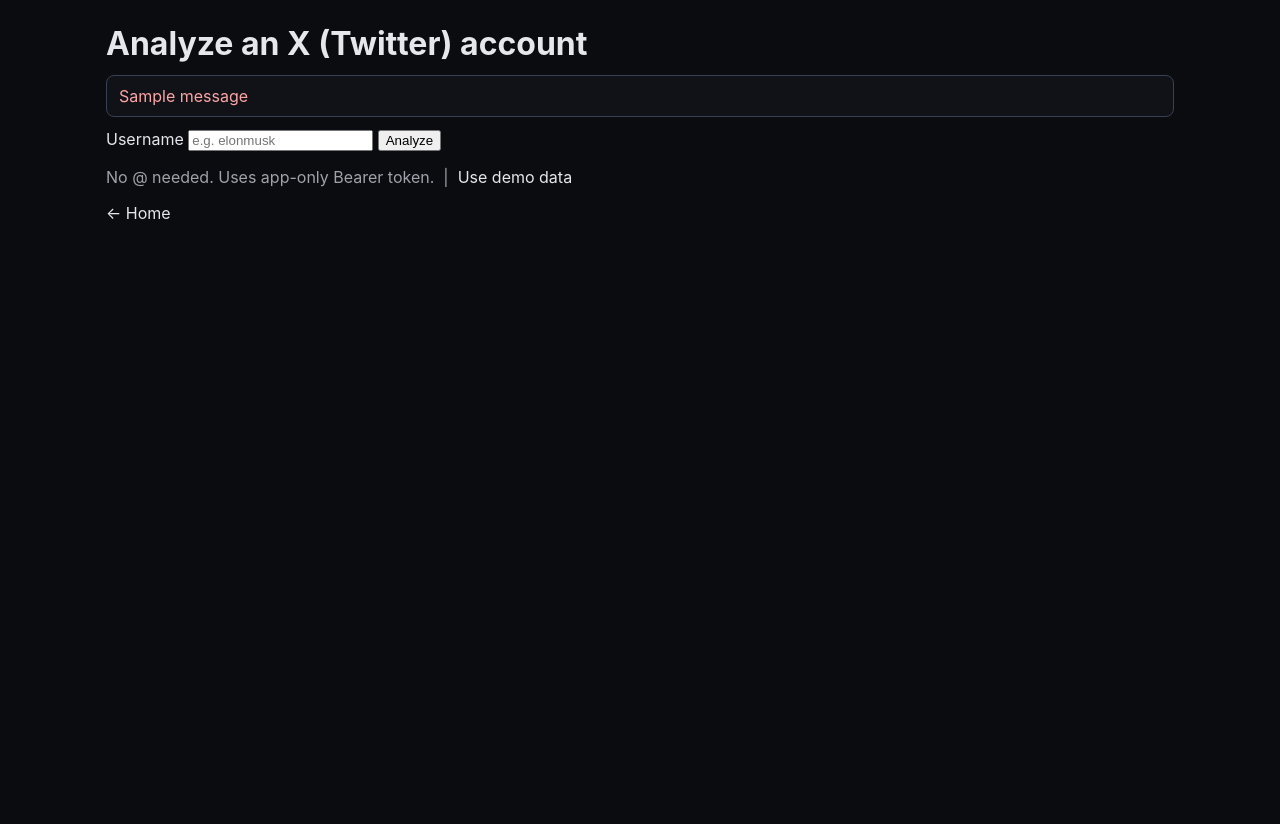
After one commit to manasajayasri/social-media-analytics, a Flask app: page /x/form in a window 1280 px wide. The commit adds this page. Run offline with Flask 3, Linux system fonts and the light colour scheme; one stand-in notice (Sample message) is shown.

Commit message:
Add X (Twitter) dashboard and integration
Introduces X (Twitter) dashboard functionality, including new routes, templates, and styles for analyzing Twitter accounts. Adds twitter_client.py for API interaction and caching, demo data files, and updates index page navigation. Also improves flash message styling.

```diff
--- a/app.py
+++ b/app.py
@@ -1,9 +1,16 @@
 # app.py
 import os
+import time
+import pandas as pd
+import requests
 from flask import Flask, render_template, request, redirect, url_for, flash
 from dotenv import load_dotenv
-from youtube_client import get_youtube_client, get_channel_stats, get_video_ids, get_video_details
-import pandas as pd
+
+from youtube_client import (
+    get_youtube_client, get_channel_stats, get_video_ids, get_video_details
+)
+
+from twitter_client import get_user_by_username, get_user_tweets
 
 load_dotenv()
 app = Flask(__name__)
@@ -13,6 +20,7 @@
 def index():
     return render_template("index.html")
 
+# ---------------- YouTube ----------------
 @app.route("/youtube/form")
 def youtube_form():
     return render_template("youtube_form.html")
@@ -33,11 +41,9 @@
         video_ids = get_video_ids(yt, ch["uploads_playlist_id"], max_results=150)
         df = get_video_details(yt, video_ids)
 
-        # sort and prep
         df = df.sort_values("views", ascending=False).reset_index(drop=True)
         top10 = df.head(10)
 
-        # views-over-time line chart
         df_time = df.copy()
         df_time["published_at"] = pd.to_datetime(df_time["published_at"], errors="coerce")
         df_time = df_time.dropna(subset=["published_at"]).sort_values("published_at")
@@ -57,5 +63,84 @@
         flash(f"Error: {e}")
         return redirect(url_for("youtube_form"))
 
+# ---------------- X (Twitter) ----------------
+@app.route("/x/form")
+def x_form():
+    return render_template("x_form.html")
+
+@app.route("/x/process", methods=["POST"])
+def x_process():
+    username = request.form.get("username", "").strip().lstrip("@")
+    if not username:
+        flash("Please enter a username")
+        return redirect(url_for("x_form"))
+    try:
+        u = get_user_by_username(username)
+        if not u:
+            flash("User not found")
+            return redirect(url_for("x_form"))
+
+        user = {
+            "id": u["id"],
+            "name": u.get("name", username),
+            "username": u.get("username", username),
+            "avatar": u.get("profile_image_url", ""),
+            "desc": u.get("description", ""),
+            "followers": u.get("public_metrics", {}).get("followers_count", 0),
+            "following": u.get("public_metrics", {}).get("following_count", 0),
+            "tweet_count": u.get("public_metrics", {}).get("tweet_count", 0),
+            "listed_count": u.get("public_metrics", {}).get("listed_count", 0),
+        }
+
+        df = get_user_tweets(user["id"], max_results=50)
+        if df.empty:
+            flash("No tweets available or rate-limited. Try again later.")
+            return redirect(url_for("x_form"))
+
+        df = df.sort_values("likes", ascending=False).reset_index(drop=True)
+
+        top10 = df.head(10)
+        chart_labels = top10["text"].str.slice(0, 80).tolist()
+        chart_values = top10["likes"].tolist()
+
+        df_time = df.copy()
+        df_time["created_at"] = pd.to_datetime(df_time["created_at"], errors="coerce")
+        df_time = df_time.dropna(subset=["created_at"]).sort_values("created_at")
+        chart2_dates = df_time["created_at"].dt.strftime("%Y-%m-%d").tolist()
+        chart2_values = df_time["likes"].tolist()
+
+        return render_template(
+            "x_dashboard.html",
+            user=user,
+            table=df.head(50).to_dict(orient="records"),
+            chart_labels=chart_labels,
+            chart_values=chart_values,
+            chart2_dates=chart2_dates,
+            chart2_values=chart2_values
+        )
+
+    except requests.HTTPError as e:
+        msg = "Rate limited by X. Please try again in a few minutes."
+        try:
+            reset = e.response.headers.get("x-rate-limit-reset") if e.response else None
+            if reset:
+                eta = max(0, int(reset) - int(time.time()))
+                if eta > 0:
+                    mins = eta // 60
+                    msg += f" (~{mins} min)" if mins else f" (~{eta} sec)"
+        except Exception:
+            pass
+        flash(msg)
+        return redirect(url_for("x_form"))
+    except Exception as e:
+        flash(f"Error: {e}")
+        return redirect(url_for("x_form"))
+    except requests.HTTPError as e:
+        msg = "Rate limited by X. Showing cached data if available."
+        flash(msg)
+        return redirect(url_for("x_form"))
+
+
+
 if __name__ == "__main__":
     app.run(debug=False)
--- a/static/style.css
+++ b/static/style.css
@@ -18,6 +18,18 @@
   font-family: Inter, ui-sans-serif, system-ui, Segoe UI, Roboto, Arial;
   background: var(--bg);
   color: var(--fg);
+}
+
+.flash {
+  background: #111217;
+  border: 1px solid #374151;
+  color: #fca5a5;
+  padding: 10px 12px;
+  border-radius: 8px;
+  margin: 12px 0;
+}
+.flash__item + .flash__item {
+  margin-top: 6px;
 }
 
 .container {
--- a/templates/index.html
+++ b/templates/index.html
@@ -9,7 +9,6 @@
       rel="stylesheet"
       href="{{ url_for('static', filename='style.css') }}"
     />
-
   </head>
   <body>
     <div class="container">
@@ -18,6 +17,7 @@
       <a class="btn" href="{{ url_for('youtube_form') }}"
         >YouTube Dashboard →</a
       >
+      <a class="btn" href="{{ url_for('x_form') }}">X (Twitter) Dashboard →</a>
     </div>
   </body>
 </html>
--- /dev/null
+++ b/templates/x_form.html
@@ -0,0 +1,43 @@
+<!DOCTYPE html>
+<html>
+  <head>
+    <meta charset="utf-8" />
+    <meta name="viewport" content="width=device-width, initial-scale=1" />
+    <title>X (Twitter) Form</title>
+    <link
+      rel="stylesheet"
+      href="{{ url_for('static', filename='style.css') }}"
+    />
+  </head>
+  <body>
+    <div class="container">
+      <h1>Analyze an X (Twitter) account</h1>
+
+      {% with messages = get_flashed_messages() %} {% if messages %}
+      <div class="flash">
+        {% for m in messages %}
+        <div class="flash__item">{{ m }}</div>
+        {% endfor %}
+      </div>
+      {% endif %} {% endwith %}
+
+      <form method="post" action="{{ url_for('x_process') }}">
+        <label for="username">Username</label>
+        <input
+          id="username"
+          name="username"
+          placeholder="e.g. elonmusk"
+          required
+        />
+        <button class="btn" type="submit">Analyze</button>
+      </form>
+
+      <p class="muted">
+        No @ needed. Uses app-only Bearer token. &nbsp;|&nbsp;
+        <a href="{{ url_for('x_demo') }}">Use demo data</a>
+      </p>
+
+      <p><a href="{{ url_for('index') }}">← Home</a></p>
+    </div>
+  </body>
+</html>
--- /dev/null
+++ b/twitter_client.py
@@ -0,0 +1,139 @@
+# twitter_client.py
+import os, time, random, json, pathlib
+import requests
+import pandas as pd
+
+BASE = "https://api.x.com/2"
+CACHE_DIR = pathlib.Path("cache")
+CACHE_DIR.mkdir(exist_ok=True)
+
+def _headers():
+    token = os.getenv("X_BEARER_TOKEN")
+    if not token:
+        raise RuntimeError("Missing X_BEARER_TOKEN in environment/.env")
+    return {"Authorization": f"Bearer {token}"}
+
+def _build_url(path: str) -> str:
+    if path.startswith(("http://", "https://")):
+        return path
+    return BASE + (path if path.startswith("/") else "/" + path)
+
+def _cache_read(name: str):
+    p = CACHE_DIR / name
+    if not p.exists():
+        return None
+    with p.open("r", encoding="utf-8") as f:
+        return json.load(f)
+
+def _cache_write(name: str, data):
+    p = CACHE_DIR / name
+    with p.open("w", encoding="utf-8") as f:
+        json.dump(data, f)
+
+def _request(method: str, path: str, params=None, max_retries: int = 3) -> requests.Response:
+    url = _build_url(path)
+    for attempt in range(max_retries):
+        r = requests.request(method, url, headers=_headers(), params=params, timeout=30)
+        if r.status_code == 429:
+            # rate limited → backoff
+            retry_after = r.headers.get("retry-after")
+            reset = r.headers.get("x-rate-limit-reset")
+            if retry_after:
+                wait = int(retry_after)
+            elif reset:
+                try:
+                    wait = max(0, int(reset) - int(time.time()))
+                except:
+                    wait = 60
+            else:
+                wait = 60 * (2 ** attempt) + random.randint(0, 5)
+            if attempt == max_retries - 1:
+                raise requests.HTTPError("Rate limited by X", response=r)
+            time.sleep(wait); continue
+        if 500 <= r.status_code < 600:
+            # transient server error → retry
+            if attempt == max_retries - 1:
+                r.raise_for_status()
+            time.sleep(2 ** attempt + random.random()); continue
+        r.raise_for_status()
+        return r
+    r.raise_for_status()
+
+def get_user_by_username(username: str, cache_ttl=3600):
+    cache_key = f"user_{username.lower()}.json"
+    cached = _cache_read(cache_key)
+    if cached and time.time() - cached.get("_ts", 0) < cache_ttl:
+        return cached["data"]
+
+    params = {"user.fields": "profile_image_url,public_metrics,description,created_at,location,verified"}
+    r = _request("GET", f"/users/by/username/{username}", params=params)
+    data = r.json().get("data")
+    if data:
+        _cache_write(cache_key, {"_ts": time.time(), "data": data})
+    return data
+
+def get_user_tweets(user_id: str, max_results: int = None, exclude_rt_replies: bool = True) -> pd.DataFrame:
+    # Default to a low pull size to avoid burning the cap
+    if max_results is None:
+        max_results = int(os.getenv("X_MAX_RESULTS", "20"))
+
+    cache_key = f"tweets_{user_id}.json"
+    cached = _cache_read(cache_key) or {"_ts": 0, "since_id": None, "data": []}
+
+    tweets = []
+    next_token = None
+    params = {
+        "max_results": min(100, max_results),
+        "tweet.fields": "created_at,public_metrics,lang",
+    }
+    if exclude_rt_replies:
+        params["exclude"] = "retweets,replies"
+    if cached.get("since_id"):
+        params["since_id"] = cached["since_id"]
+
+    try:
+        while len(tweets) < max_results:
+            if next_token:
+                params["pagination_token"] = next_token
+            r = _request("GET", f"/users/{user_id}/tweets", params=params)
+            j = r.json()
+            data = j.get("data", [])
+            tweets.extend(data)
+            next_token = j.get("meta", {}).get("next_token")
+            if not next_token:
+                break
+            params["max_results"] = min(100, max_results - len(tweets))
+    except requests.HTTPError as e:
+        # Rate-limited → use cache if available
+        if e.response is not None and e.response.status_code == 429 and cached["data"]:
+            return _df_from_tweets(cached["data"])
+        raise
+
+    # Merge new + cached, dedup by id, newest first
+    merged = (tweets + cached["data"])
+    seen, dedup = set(), []
+    for t in sorted(merged, key=lambda x: x.get("created_at",""), reverse=True):
+        tid = t.get("id")
+        if not tid or tid in seen:
+            continue
+        seen.add(tid); dedup.append(t)
+
+    # Update since_id to newest we have
+    newest = dedup[0]["id"] if dedup else cached.get("since_id")
+    _cache_write(cache_key, {"_ts": time.time(), "since_id": newest, "data": dedup[:500]})
+    return _df_from_tweets(dedup)
+
+def _df_from_tweets(items):
+    rows = []
+    for t in items:
+        m = t.get("public_metrics", {})
+        rows.append({
+            "id": t.get("id",""),
+            "text": t.get("text",""),
+            "created_at": t.get("created_at",""),
+            "likes": int(m.get("like_count", 0)),
+            "retweets": int(m.get("retweet_count", 0)),
+            "replies": int(m.get("reply_count", 0)),
+            "quotes": int(m.get("quote_count", 0)),
+        })
+    return pd.DataFrame(rows)
--- a/youtube_client.py
+++ b/youtube_client.py
@@ -1,4 +1,3 @@
-# youtube_client.py
 from googleapiclient.discovery import build
 import os
 import pandas as pd
```
Also changed, not shown: templates/x_dashboard.html (added, +114 -0 lines), 4 other files.
